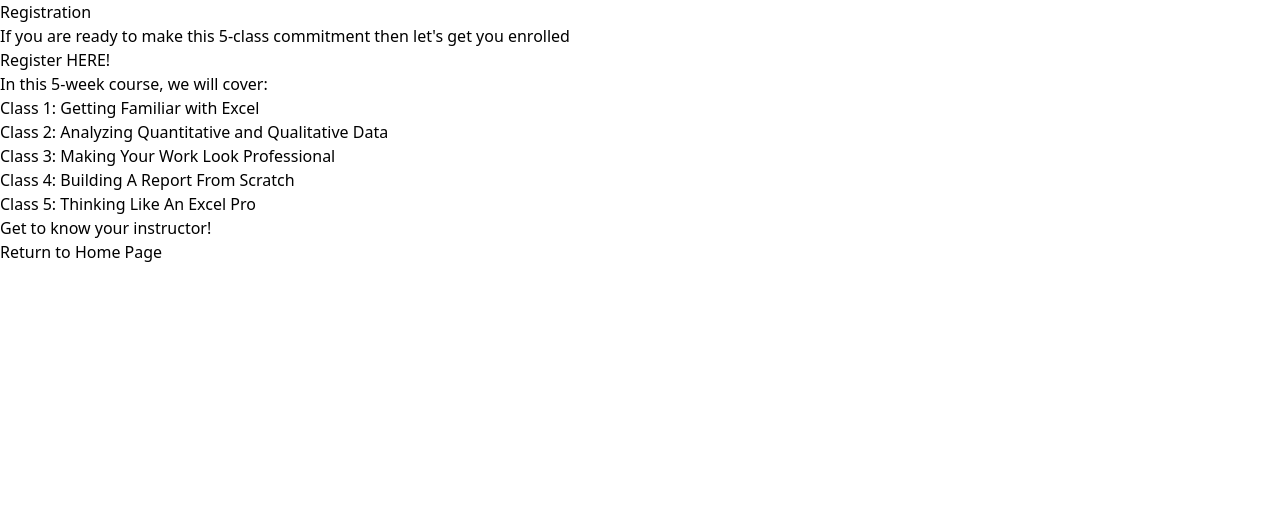
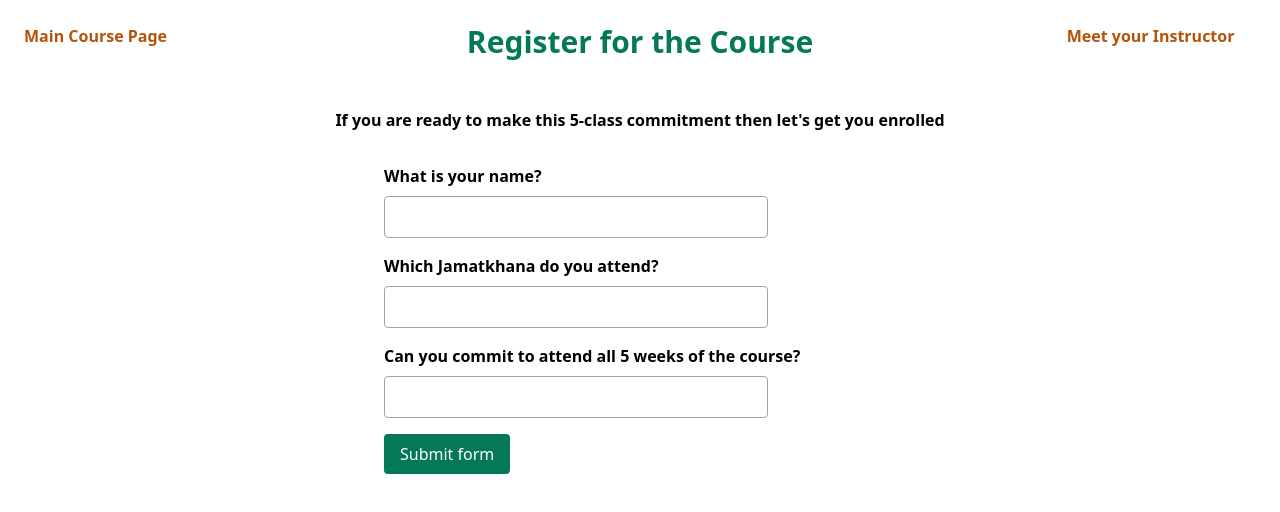
Before and after one commit to kanwaljhooda/hw2, a plain HTML site: page registration.html in a window 1280 px wide. Drawn offline with nearby package versions, Linux system fonts and the light colour scheme.

Commit message:
3rd page and form drafted

```diff
--- a/registration.html
+++ b/registration.html
@@ -14,31 +14,39 @@
 
 <body>
 
-    <h1>Registration</h1>
+    <div class="flex">
 
-    <h3>If you are ready to make this 5-class commitment then let's get you enrolled</h3>
+        <div class="w-1/6 m-6">
+            <a class="text-yellow-700 font-bold" href="index.html">Main Course Page</a>
+        </div>
 
-    <!-- Registration link -->
-    <a href="https://forms.gle/Ts9Djk115XD2unaLA">Register HERE!</a>
+        <div class="w-2/3 m-6">
+            <h1 class="text-3xl text-green-700 font-bold text-center">Register for the Course</h1>
+        </div>
 
-    <!-- Things they have to look forward to -->
-    <p>In this 5-week course, we will cover:</p>
-    <ul>
-        <li>Class 1: Getting Familiar with Excel</li>
-        <li>Class 2: Analyzing Quantitative and Qualitative Data</li>
-        <li>Class 3: Making Your Work Look Professional</li>
-        <li>Class 4: Building A Report From Scratch</li>
-        <li>Class 5: Thinking Like An Excel Pro</li>
-    </ul>
+        <div class="w-1/6 m-6">
+            <a class="text-yellow-700 font-bold" href="registration.html">Meet your Instructor</a>
+        </div>
 
-    <!-- Links to additional details and pages -->
-
-    <div>
-        <a href="aboutinstructor.html">Get to know your instructor!</a>
     </div>
 
     <div>
-        <a href="index.html">Return to Home Page</a>
+
+        <h3 class="text-center m-6 font-semibold">If you are ready to make this 5-class commitment then let's get you enrolled</h3>
+
+        <form netlify class="ml-96 mt-8 w-114">
+            <label class="block mt-4 font-semibold" for="name">What is your name?</label>
+            <input class="p-2 mt-2 w-96 border border-gray-400 rounded focus:outline-none focus:ring-green-700 focus:border-purple-500" type="text" id="name" name="name">
+
+            <label class="block mt-4 font-semibold" for="jamatkhana">Which Jamatkhana do you attend?</label>
+            <input class="p-2 mt-2 w-96 border border-gray-400 rounded focus:outline-none focus:ring-green-700 focus:border-purple-500" type="text" id="jamatkhana" name="jamatkhana">
+
+            <label class="block mt-4 font-semibold" for="commit">Can you commit to attend all 5 weeks of the course?</label>
+            <input class="p-2 mt-2 w-96 border border-gray-400 rounded focus:outline-none focus:ring-green-700 focus:border-purple-500" type="text" id="commitment" name="commitment">
+
+            <button class="block mt-4 text-white bg-green-700 rounded px-4 py-2">Submit form</button>
+        </form>
+
     </div>
 
 </body>
```
